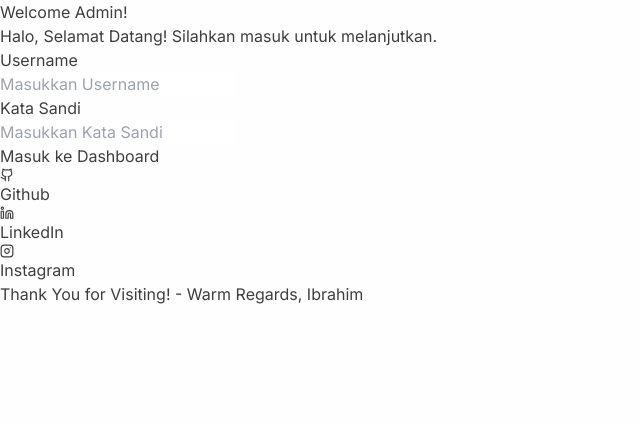
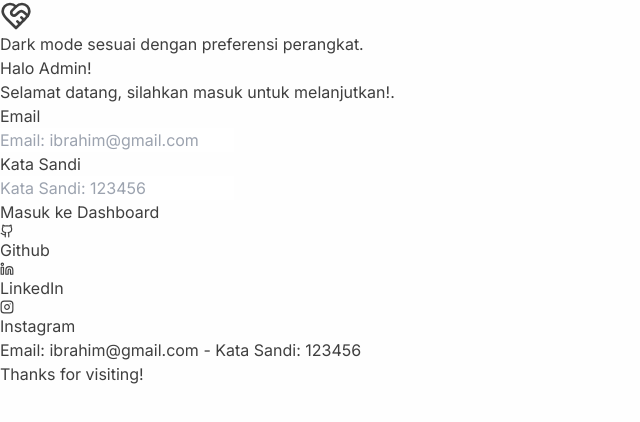
Before and after one commit to Ibrairsyad17/aksamedia-assignment, a React (Vite) app: page / in a window 1280 px wide. Shown: the top 422 px of the page, without its empty margins (0-640 px from the left). Built offline with nearby package versions, Linux system fonts and the light colour scheme.

Commit message:
fix: login page fonts

```diff
--- a/src/components/Login.tsx
+++ b/src/components/Login.tsx
@@ -1,5 +1,6 @@
 import React, { useState } from "react";
 import SocialMediaLinks from "./SocialMediaLinks.tsx";
+import LoveHand from "../icons/LoveHand.tsx";
 
 interface LoginProps {
   onLogin: (username: string, password: string) => void;
@@ -17,6 +18,10 @@ const Login: React.FC<LoginProps> = ({ onLogin, mode }) => {
 
   return (
     <div className="w-full min-h-screen flex flex-col items-center justify-center space-y-4">
+      <LoveHand />
+      <span className="text-green-500 text-xs px-3 py-1 italic font-semibold">
+        Dark mode sesuai dengan preferensi perangkat.
+      </span>
       <div
         className={`mt-7 max-w-sm mx-auto ${
           mode === "light"
@@ -31,10 +36,10 @@ const Login: React.FC<LoginProps> = ({ onLogin, mode }) => {
                 mode === "light" ? "text-gray-900" : "text-white"
               }`}
             >
-              Welcome Admin!
+              Halo Admin!
             </h1>
             <p className="mt-2 text-sm text-gray-600 dark:text-neutral-400">
-              Halo, Selamat Datang! Silahkan masuk untuk melanjutkan.
+              Selamat datang, silahkan masuk untuk melanjutkan!.
             </p>
           </div>
 
@@ -42,29 +47,29 @@ const Login: React.FC<LoginProps> = ({ onLogin, mode }) => {
             <form onSubmit={handleSubmit}>
               <div className="grid gap-y-4">
                 <div>
-                  <label htmlFor="username" className="block text-sm mb-2">
-                    Username
+                  <label htmlFor="username" className="block text-xs mb-2">
+                    Email
                   </label>
                   <div className="relative">
                     <input
                       id="username"
                       name="username"
-                      type="text"
+                      type="email"
                       required
-                      className={`px-3 block w-full rounded-md border-0 py-1.5 text-gray-900 shadow-sm ring-1 ring-inset ring-gray-300 placeholder:text-gray-400 placeholder:text-sm focus:ring-2 focus:ring-inset focus:ring-indigo-600 sm:text-sm sm:leading-6 ${
+                      className={`px-3 block w-full rounded-md border-0 py-1.5 text-gray-900 shadow-sm ring-1 ring-inset ring-gray-300 placeholder:text-gray-400 placeholder:text-xs focus:ring-2 focus:ring-inset focus:ring-indigo-600 sm:text-xs sm:leading-6 ${
                         mode === "light"
                           ? ""
                           : "text-white bg-black ring-gray-800"
                       }`}
                       onChange={(e) => setUsername(e.target.value)}
-                      placeholder="Masukkan Username"
+                      placeholder="Email: ibrahim@gmail.com"
                     />
                   </div>
                 </div>
 
                 <div>
                   <div className="flex justify-between items-center">
-                    <label htmlFor="password" className="block text-sm mb-2">
+                    <label htmlFor="password" className="block text-xs mb-2">
                       Kata Sandi
                     </label>
                   </div>
@@ -73,7 +78,7 @@ const Login: React.FC<LoginProps> = ({ onLogin, mode }) => {
                       type="password"
                       id="password"
                       name="password"
-                      className={`px-3 block w-full rounded-md border-0 py-1.5 text-gray-900 shadow-sm ring-1 ring-inset ring-gray-300 placeholder:text-gray-400 placeholder:text-sm focus:ring-2 focus:ring-inset focus:ring-indigo-600 sm:text-sm sm:leading-6 ${
+                      className={`px-3 block w-full rounded-md border-0 py-1.5 text-gray-900 shadow-sm ring-1 ring-inset ring-gray-300 placeholder:text-gray-400 placeholder:text-xs focus:ring-2 focus:ring-inset focus:ring-indigo-600 sm:text-xs sm:leading-6 ${
                         mode === "light"
                           ? ""
                           : "text-white bg-black ring-gray-800"
@@ -81,7 +86,7 @@ const Login: React.FC<LoginProps> = ({ onLogin, mode }) => {
                       required
                       aria-describedby="password-error"
                       onChange={(e) => setPassword(e.target.value)}
-                      placeholder="Masukkan Kata Sandi"
+                      placeholder="Kata Sandi: 123456"
                     />
                   </div>
                 </div>
@@ -97,9 +102,11 @@ const Login: React.FC<LoginProps> = ({ onLogin, mode }) => {
           </div>
         </div>
       </div>
+
       <SocialMediaLinks />
       <blockquote className="text-sm italic font-semibold text-center text-gray-500 w-1/3">
-        Thank You for Visiting! - Warm Regards, Ibrahim
+        Email: ibrahim@gmail.com - Kata Sandi: 123456 <br />{" "}
+        <span className="text-amber-500">Thanks for visiting!</span>
       </blockquote>
     </div>
   );
--- /dev/null
+++ b/src/icons/LoveHand.tsx
@@ -0,0 +1,23 @@
+const LoveHand = () => {
+  return (
+    <svg
+      xmlns="http://www.w3.org/2000/svg"
+      width="32"
+      height="32"
+      viewBox="0 0 24 24"
+      fill="none"
+      stroke="currentColor"
+      strokeWidth="2"
+      strokeLinecap="round"
+      strokeLinejoin="round"
+      className="lucide lucide-heart-handshake text-rose-500"
+    >
+      <path d="M19 14c1.49-1.46 3-3.21 3-5.5A5.5 5.5 0 0 0 16.5 3c-1.76 0-3 .5-4.5 2-1.5-1.5-2.74-2-4.5-2A5.5 5.5 0 0 0 2 8.5c0 2.3 1.5 4.05 3 5.5l7 7Z" />
+      <path d="M12 5 9.04 7.96a2.17 2.17 0 0 0 0 3.08c.82.82 2.13.85 3 .07l2.07-1.9a2.82 2.82 0 0 1 3.79 0l2.96 2.66" />
+      <path d="m18 15-2-2" />
+      <path d="m15 18-2-2" />
+    </svg>
+  );
+};
+
+export default LoveHand;
```
